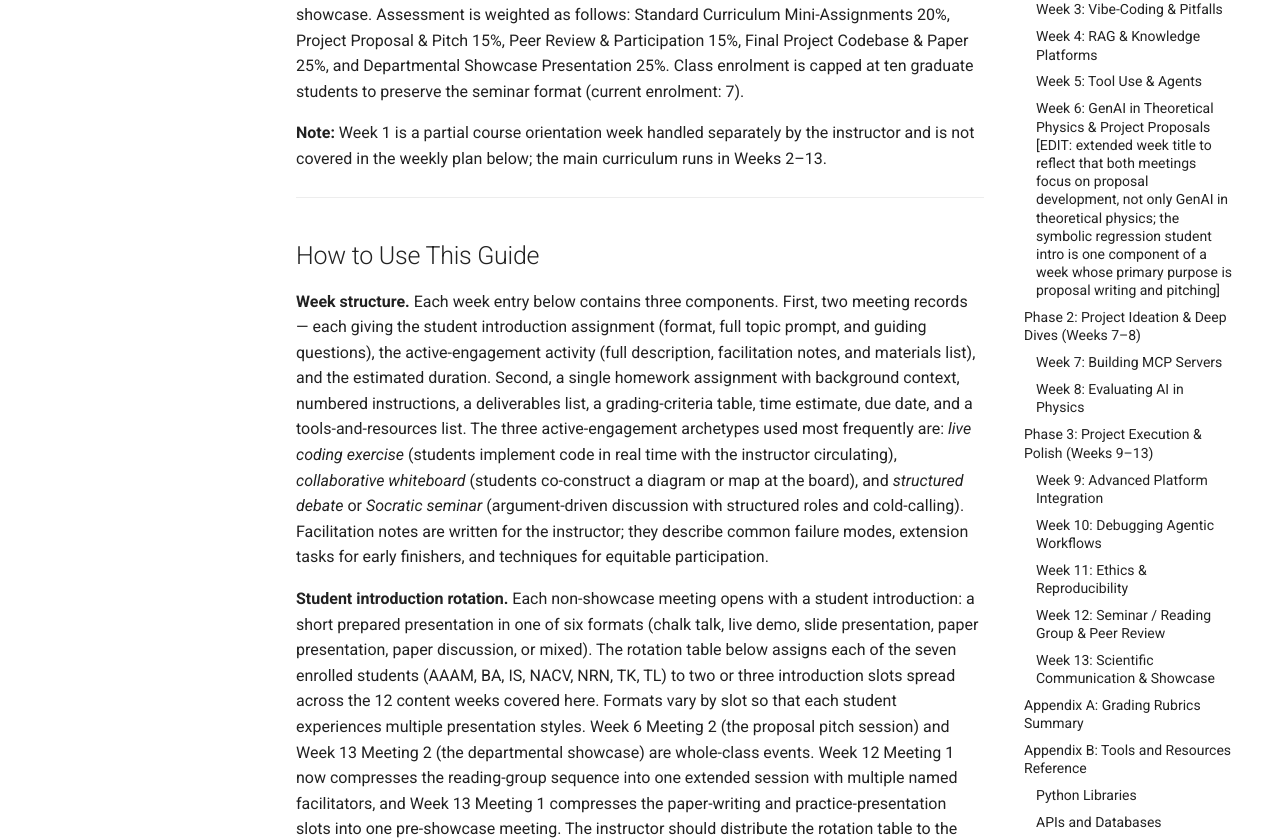
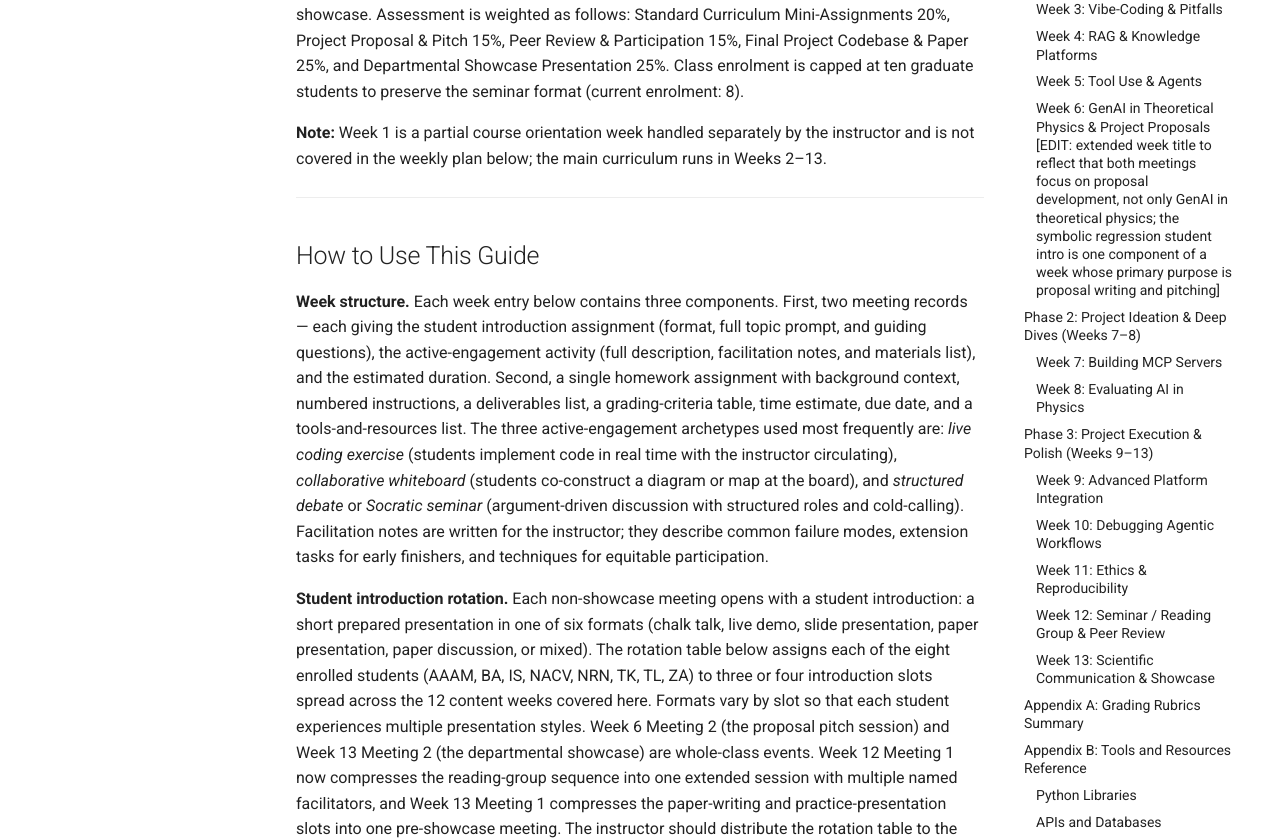
Before and after one commit to wdconinc/ai-in-physics-research, an MkDocs documentation site: the page built from docs/full-course-plan.md, in a window 1280 px wide and 1400 px high, scrolled down 252 px. Shown: the part 306-1146 px from the top of the window. Built offline with MkDocs 1.6.1 and Material for MkDocs 9.7.7, drawn with Linux system fonts in a browser that asks for light colours; some of the changed text lies outside the part shown.

Commit message:
Add 8th student ZA to course roster and presentation rotation (#9)
* Add 8th student ZA to course roster and rotation

- Update enrolment count from 7 to 8 in docs/full-course-plan.md
- Add ZA to eight enrolled students list (AAAM, BA, IS, NACV, NRN, TK, TL, ZA)
- Assign ZA to 3 introduction slots: Week 3M2 (chalk talk, was NACV),
  Week 8M1 (paper presentation, was TL), Week 10M2 (paper presentation, was TK)
- Update TK, TL, NACV summary rows (each drops from 4 to 3 slots)
- Add ZA summary row (3 slots)
- week-13.yaml: update showcase from 105 min/7 students to 120 min/8 students
- week-06.yaml: update pitch session from 49 min/7 students to 56 min/8 students
- week-05.yaml: update whiteboard facilitation note from 7 to 8 students
- week-03.yaml: update pairing note (three pairs + trio → four pairs)

Co-authored-by: Copilot App <223556219+Copilot@users.noreply.github.com>

* Fix two inconsistencies flagged in review

- week-03.yaml: remove '/trio' from 'Each pair/trio' since eight students
  form four pairs with no trio
- docs/full-course-plan.md: update slot range from 'two or three' to
  'three or four' to match the actual rotation (students have 3-4 slots)

Co-authored-by: Copilot App <223556219+Copilot@users.noreply.github.com>

---------

Co-authored-by: Copilot App <223556219+Copilot@users.noreply.github.com>

```diff
--- a/docs/full-course-plan.md
+++ b/docs/full-course-plan.md
@@ -1,7 +1,7 @@
 # Full Course Plan: Generative AI in Physics Research
 ## Generative AI & Knowledge Platforms — 13-Week Graduate Seminar
 
-This revised graduate physics seminar now begins with an instructor-led orientation in Week 1 and then runs a 12-content-week main curriculum across Weeks 2–13. Meeting twice per week in sessions of 45–55 minutes each, the course is organized into three phases: **Phase 1: The Common Baseline** (Weeks 2–6) builds shared competency in LLM APIs, vibe-coding pitfalls, retrieval-augmented generation, tool-augmented agents, and the proposal process; **Phase 2: Project Ideation & Deep Dives** (Weeks 7–8) shifts focus to constructing and evaluating project-specific MCP servers; and **Phase 3: Project Execution & Polish** (Weeks 9–13) supports students through pipeline implementation, peer review, ethics, scientific writing, and a public departmental showcase. Assessment is weighted as follows: Standard Curriculum Mini-Assignments 20%, Project Proposal & Pitch 15%, Peer Review & Participation 15%, Final Project Codebase & Paper 25%, and Departmental Showcase Presentation 25%. Class enrolment is capped at ten graduate students to preserve the seminar format (current enrolment: 7).
+This revised graduate physics seminar now begins with an instructor-led orientation in Week 1 and then runs a 12-content-week main curriculum across Weeks 2–13. Meeting twice per week in sessions of 45–55 minutes each, the course is organized into three phases: **Phase 1: The Common Baseline** (Weeks 2–6) builds shared competency in LLM APIs, vibe-coding pitfalls, retrieval-augmented generation, tool-augmented agents, and the proposal process; **Phase 2: Project Ideation & Deep Dives** (Weeks 7–8) shifts focus to constructing and evaluating project-specific MCP servers; and **Phase 3: Project Execution & Polish** (Weeks 9–13) supports students through pipeline implementation, peer review, ethics, scientific writing, and a public departmental showcase. Assessment is weighted as follows: Standard Curriculum Mini-Assignments 20%, Project Proposal & Pitch 15%, Peer Review & Participation 15%, Final Project Codebase & Paper 25%, and Departmental Showcase Presentation 25%. Class enrolment is capped at ten graduate students to preserve the seminar format (current enrolment: 8).
 
 
 **Note:** Week 1 is a partial course orientation week handled separately by the instructor and is not covered in the weekly plan below; the main curriculum runs in Weeks 2–13.
@@ -12,7 +12,7 @@ This revised graduate physics seminar now begins with an instructor-led orientat
 
 **Week structure.** Each week entry below contains three components. First, two meeting records — each giving the student introduction assignment (format, full topic prompt, and guiding questions), the active-engagement activity (full description, facilitation notes, and materials list), and the estimated duration. Second, a single homework assignment with background context, numbered instructions, a deliverables list, a grading-criteria table, time estimate, due date, and a tools-and-resources list. The three active-engagement archetypes used most frequently are: *live coding exercise* (students implement code in real time with the instructor circulating), *collaborative whiteboard* (students co-construct a diagram or map at the board), and *structured debate* or *Socratic seminar* (argument-driven discussion with structured roles and cold-calling). Facilitation notes are written for the instructor; they describe common failure modes, extension tasks for early finishers, and techniques for equitable participation.
 
-**Student introduction rotation.** Each non-showcase meeting opens with a student introduction: a short prepared presentation in one of six formats (chalk talk, live demo, slide presentation, paper presentation, paper discussion, or mixed). The rotation table below assigns each of the seven enrolled students (AAAM, BA, IS, NACV, NRN, TK, TL) to two or three introduction slots spread across the 12 content weeks covered here. Formats vary by slot so that each student experiences multiple presentation styles. Week 6 Meeting 2 (the proposal pitch session) and Week 13 Meeting 2 (the departmental showcase) are whole-class events. Week 12 Meeting 1 now compresses the reading-group sequence into one extended session with multiple named facilitators, and Week 13 Meeting 1 compresses the paper-writing and practice-presentation slots into one pre-showcase meeting. The instructor should distribute the rotation table to the class during the Week 1 orientation so students have sufficient preparation time, especially for the Week 12 reading-group roles and Week 13 showcase-prep roles.
+**Student introduction rotation.** Each non-showcase meeting opens with a student introduction: a short prepared presentation in one of six formats (chalk talk, live demo, slide presentation, paper presentation, paper discussion, or mixed). The rotation table below assigns each of the eight enrolled students (AAAM, BA, IS, NACV, NRN, TK, TL, ZA) to three or four introduction slots spread across the 12 content weeks covered here. Formats vary by slot so that each student experiences multiple presentation styles. Week 6 Meeting 2 (the proposal pitch session) and Week 13 Meeting 2 (the departmental showcase) are whole-class events. Week 12 Meeting 1 now compresses the reading-group sequence into one extended session with multiple named facilitators, and Week 13 Meeting 1 compresses the paper-writing and practice-presentation slots into one pre-showcase meeting. The instructor should distribute the rotation table to the class during the Week 1 orientation so students have sufficient preparation time, especially for the Week 12 reading-group roles and Week 13 showcase-prep roles.
 
 ---
 
@@ -23,7 +23,7 @@ This revised graduate physics seminar now begins with an instructor-led orientat
 | 2  | 1 | BA  | 8-minute chalk talk |
 | 2  | 2 | TK  | 10-minute live demo |
 | 3  | 1 | TL  | 10-minute live demo |
-| 3  | 2 | NACV  | 8-minute chalk talk |
+| 3  | 2 | ZA  | 8-minute chalk talk |
 | 4  | 1 | IS  | 8-minute chalk talk |
 | 4  | 2 | AAAM  | 10-minute slide presentation (max 6 slides) |
 | 5  | 1 | NRN  | 10-minute live demo |
@@ -32,12 +32,12 @@ This revised graduate physics seminar now begins with an instructor-led orientat
 | 6  | 2 | ALL | 5-minute pitch presentation (max 5 slides) per student |
 | 7  | 1 | TK  | 10-minute slide presentation (max 6 slides) |
 | 7  | 2 | IS  | 10-minute live demo |
-| 8  | 1 | TL  | 8-minute paper presentation |
+| 8  | 1 | ZA  | 8-minute paper presentation |
 | 8  | 2 | NRN | 10-minute slide presentation (max 6 slides) |
 | 9  | 1 | NACV  | 10-minute slide presentation (max 6 slides) |
 | 9  | 2 | BA  | 10-minute live demo |
 | 10 | 1 | IS  | 10-minute live demo |
-| 10 | 2 | TK  | 8-minute paper presentation |
+| 10 | 2 | ZA  | 8-minute paper presentation |
 | 11 | 1 | BA  | 10-minute slide presentation (max 6 slides) |
 | 11 | 2 | AAAM  | 8-minute chalk talk |
 | 12 | 1 | TK & NRN (co-facilitate), TL & NACV (cross-cutting discussion) | Extended 15-minute paper discussions + synthesis |
@@ -50,12 +50,13 @@ This revised graduate physics seminar now begins with an instructor-led orientat
 | Student | Slots | Weeks |
 |---------|-------|-------|
 | BA   | 4 | 2M1 (chalk talk), 6M1 (paper presentation), 11M1 (slide presentation), 9M2 (live demo) |
-| TK   | 4 | 2M2 (live demo), 7M1 (slide presentation), 12M1 (paper discussion co-facilitator), 10M2 (paper presentation) |
-| TL   | 4 | 3M1 (live demo), 8M1 (paper presentation), 12M1 (cross-cutting discussion), 5M2 (slide presentation) |
-| NACV | 4 | 3M2 (chalk talk), 9M1 (slide presentation), 12M1 (cross-cutting discussion), 12M2 (live demo / README audit opener) |
+| TK   | 3 | 2M2 (live demo), 7M1 (slide presentation), 12M1 (paper discussion co-facilitator) |
+| TL   | 3 | 3M1 (live demo), 5M2 (slide presentation), 12M1 (cross-cutting discussion) |
+| NACV | 3 | 9M1 (slide presentation), 12M1 (cross-cutting discussion), 12M2 (live demo / README audit opener) |
 | IS   | 4 | 4M1 (chalk talk), 10M1 (live demo), 13M1 (paper-writing opener), 7M2 (live demo) |
 | AAAM | 3 | 4M2 (slide presentation), 11M2 (chalk talk), 13M2 (showcase-week opener) |
 | NRN  | 4 | 5M1 (live demo), 12M1 (paper discussion co-facilitator), 13M1 (practice-talk co-presenter), 8M2 (slide presentation) |
+| ZA   | 3 | 3M2 (chalk talk), 8M1 (paper presentation), 10M2 (paper presentation) |
 
 ---
 
--- a/week-03.yaml
+++ b/week-03.yaml
@@ -61,7 +61,7 @@ meetings:
           visually plausible but is physically incorrect.
 
         Step 1 (2 min): Instructor assigns pairs alphabetically by last name
-        (three pairs and one trio for seven students). Each pair/trio clones the repository and opens
+        (four pairs for eight students). Each pair clones the repository and opens
         week03_buggy_harmonic_oscillator.py.
 
         Step 2 (3 min): Pairs run the script as-is and record every error message
--- a/week-05.yaml
+++ b/week-05.yaml
@@ -129,7 +129,7 @@ meetings:
         The act of students reorganizing it is where the learning happens. Keep a mental list
         of nodes that must appear (rate limiter, error handler, physical plausibility checker)
         and surface them with questions rather than additions: "What happens when this tool
-        gets called 50 times? Is there a node for that?" For 7 students, ensure every student
+        gets called 50 times? Is there a node for that?" For 8 students, ensure every student
         adds at least one node or edge — cold-call quieter students with "Can you draw the
         connection between the rate limiter and the LLM loop?" The stress-test scenarios in
         Step 3 reliably generate productive disagreement; let disagreements run for 2 minutes
--- a/week-06.yaml
+++ b/week-06.yaml
@@ -97,7 +97,7 @@ meetings:
         Session structure:
         - Opening (3 min): Instructor reviews the feedback form, sets timer protocol,
           and reminds the class that critique is a form of intellectual generosity.
-        - Pitches (49 min): 7 students × 7 min each (5 min pitch + 2 min Q&A).
+        - Pitches (56 min): 8 students × 7 min each (5 min pitch + 2 min Q&A).
           A visible countdown timer is used. The instructor cuts off at 5 minutes
           without apology. After each Q&A, peers silently complete the feedback form
           for that presenter; forms are collected and given to the presenter at the
@@ -119,7 +119,7 @@ meetings:
         specifically impressed you, and why does it matter for the project?" Collect
         all feedback forms at the end of class and return them to the corresponding
         presenters (digitally or physically) within 24 hours.
-      estimated_duration: "49 minutes (7 min × 7 students = 49 min; adjust Q&A if time is short)"
+      estimated_duration: "56 minutes (7 min × 8 students = 56 min; adjust Q&A if time is short)"
       materials_needed: "Printed or shared feedback forms; projector for slides; visible countdown timer; instructor evaluation sheet for pitch delivery grading"
 
 homework:
--- a/week-13.yaml
+++ b/week-13.yaml
@@ -76,7 +76,7 @@ meetings:
     active_engagement:
       format: "Structured debate"
       description: |
-        Showcase presentations (105 min for 7 students at 10+5 min each; may be extended if the showcase is held in a larger venue with more Q&A time).
+        Showcase presentations (120 min for 8 students at 10+5 min each; may be extended if the showcase is held in a larger venue with more Q&A time).
 
         After all presentations (final 10 min): Course retrospective. Instructor asks three questions in sequence; students respond popcorn-style (anyone can speak, no repeating what was said):
         (1) "What is the one AI tool or technique from this course you will still be using in your research five years from now?"
@@ -86,7 +86,7 @@ meetings:
         Instructor closes with a brief reflection on how AI capabilities have evolved over the semester, and what that means for physics research going forward.
       facilitation_notes: |
         Coordinate with the department to secure a larger room and invite faculty at least two weeks in advance. Assign a student timekeeper with a visible 2-minute warning signal. After the retrospective, take a group photo. Collect all showcase slide decks and post them to the course repository with student permission. Send a thank-you email to faculty attendees with links to students' GitHub repositories.
-      estimated_duration: "105 minutes presentations + 10 minutes retrospective = 115 minutes (or more if extended)"
+      estimated_duration: "120 minutes presentations + 10 minutes retrospective = 130 minutes (or more if extended)"
       materials_needed: "Departmental presentation room; projector; student slide decks submitted 24 hours in advance; visible timer; faculty invited 2 weeks in advance"
 
 homework:
```
